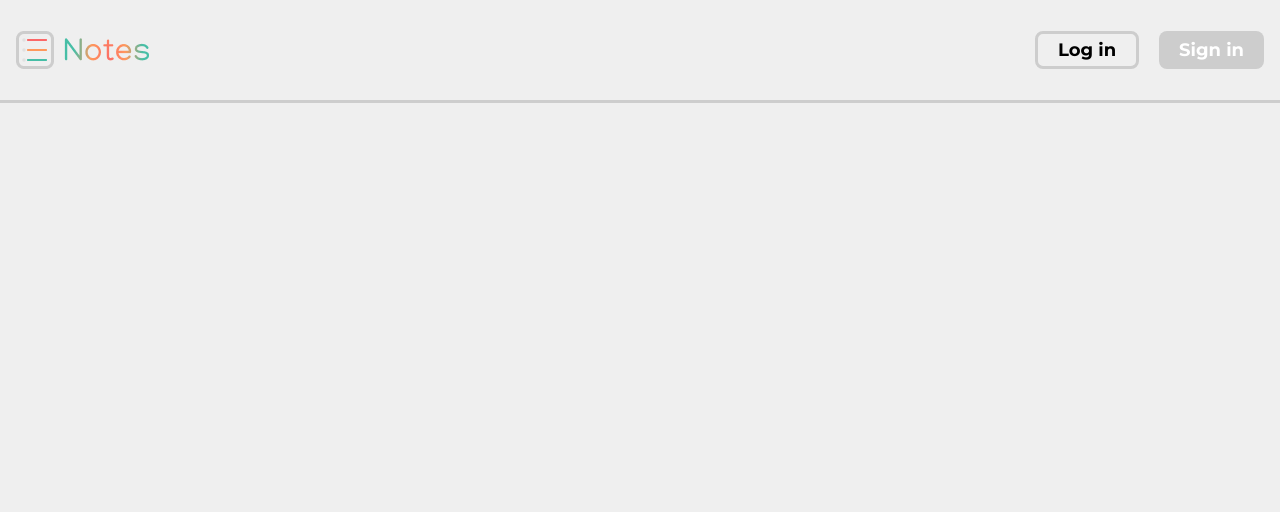
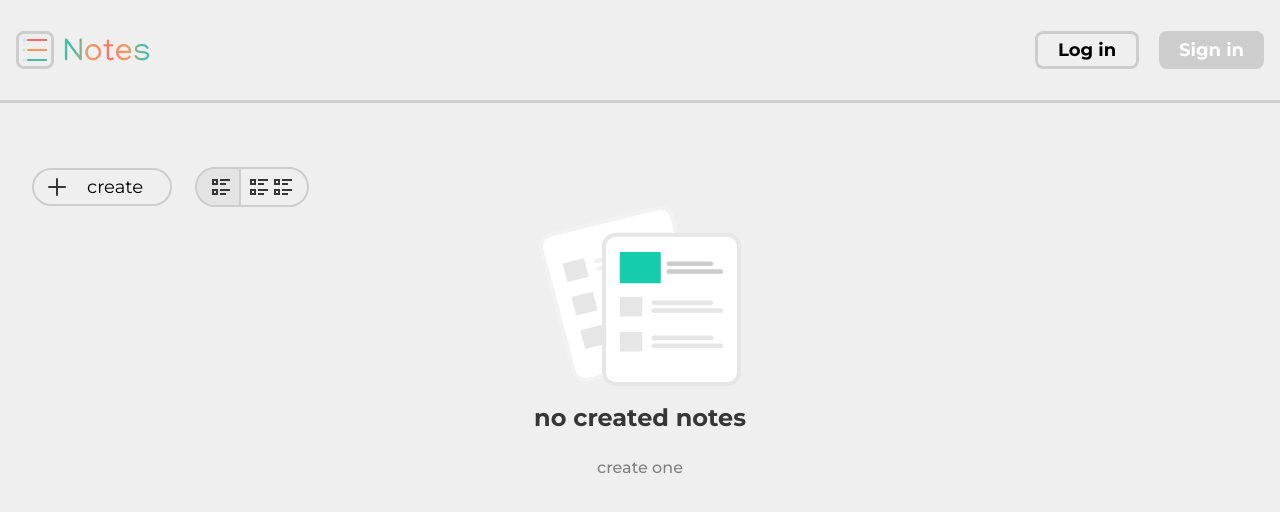
Before and after one commit to RasslaBones/Notes, a Vue app in the folder notes/: page /#/ in a window 1280 px wide. Before the commit this address had no page. Shown: the top 512 px of the page. Built offline with nearby package versions, Linux system fonts and the light colour scheme; sample sign-in values are in the browser's storage.

Commit message:
fixed buttons

```diff
--- a/notes/src/assets/scss/home.scss
+++ b/notes/src/assets/scss/home.scss
@@ -1,5 +1,5 @@
 .home {
-    padding-top: 65px;
+    margin-top: 65px;
 
     &__content {
         display: block;
@@ -40,31 +40,35 @@
     }
 
     &__view {
+        max-width: 113px;
+        max-height: 38px;
+        outline: 2px solid #CDCDCD;
         display: flex;
-        gap: 20px;
-        border: 2px solid #CDCDCD;
-        padding: 6px 10px;
-        border-radius: 20px;
-        position: relative;
-
-        &_small,
-        &_large {
-            cursor: pointer;
-        }
-
-
-        &::before {
-            content: '';
-            position: absolute;
-            height: 38px;
-            width: 3px;
-            background: #CDCDCD;
-            top: 0;
-            left: 40px;
-        }
+        overflow: hidden;
     }
 }
 
+.view{
+    border-radius: 100px;
+    img{
+        user-select: none;
+    }
+    &__small{
+        padding: 6px 6px 6px 12px;
+        cursor: pointer;
+    }
+    &__line{
+        width: 2px;
+        background-color: #CDCDCD;
+    }
+    &__large{
+        display: flex;
+        padding: 6px 12px 6px 6px;
+        cursor: pointer;
+    }
+
+}
+
 .active {
-    background: rgba($color: $gray-color, $alpha: 0.25) center center/cover no-repeat;
+    background-color: #C4C4C440;
 }
--- a/notes/src/router/index.js
+++ b/notes/src/router/index.js
@@ -1,16 +1,17 @@
 import { createRouter, createWebHashHistory } from 'vue-router'
 
 const routes = [
+  {
+    path: '/',
+    component: () => import("../views/Home"),
+    name: 'home',
+
+  },
   {
     path: '/login',
     component: () => import("../views/Login"),
     name: 'login'
   },
-  {
-    path: '/home',
-    component: () => import("../views/Home"),
-    name: 'home'
-  }
 ]
 
 const router = createRouter({
@@ -18,4 +19,14 @@ const router = createRouter({
   routes
 })
 
+router.beforeEach((to, from, next) => {
+    let auth = JSON.parse(localStorage.getItem('auth'))
+    if( to.name == 'home' && auth.isAuth == false){
+      next('/login')
+    }
+    else{
+      next()
+    }
+  }
+)
 export default router
--- a/notes/src/views/Home.vue
+++ b/notes/src/views/Home.vue
@@ -1,29 +1,26 @@
 <template>
-  <div class="home">
+  <div class="home__container home">
     <div class="home__buttons buttons">
       <div class="buttons__create">
-        <img src="@/assets/icons/plus.svg" alt="" /><span>create</span>
+        <img src="@/assets/icons/plus.svg" /><span>create</span>
       </div>
-      <div class="buttons__view">
-        <div
-          class="buttons__view_small"
-          @click="viewMode()"
-          :class="isSmall ? 'active' : ''"
-        >
-          <img src="@/assets/icons/list-check.svg" alt="" />
+      <div class="buttons__view view">
+
+        <div class="view__small" :class="isSmall ? 'active' : ''" @click="this.isSmall = true">
+            <img src="../assets/icons/list-check.svg" />
         </div>
-        <div
-          class="buttons__view_large"
-          @click="viewMode()"
-          :class="!isSmall ? 'active' : ''"
-        >
-          <img src="@/assets/icons/list-check.svg" alt="" />
-          <img src="@/assets/icons/list-check.svg" alt="" />
+
+        <div class="view__line"></div>
+
+        <div class="view__large" :class="!isSmall ? 'active' : ''" @click="this.isSmall = false">
+            <img src="../assets/icons/list-check.svg" />
+            <img src="../assets/icons/list-check.svg" />
         </div>
+
       </div>
     </div>
     <div class="home__content">
-      <img src="@/assets/icons/Empty-icon.svg" alt="" />
+      <img src="@/assets/icons/Empty-icon.svg" />
       <h3>no created notes</h3>
       <p>create one</p>
     </div>
@@ -37,11 +34,6 @@ export default {
       isSmall: true,
     };
   },
-  methods: {
-    viewMode() {
-      this.isSmall = !this.isSmall;
-    },
-  },
 };
 </script>
 
```
